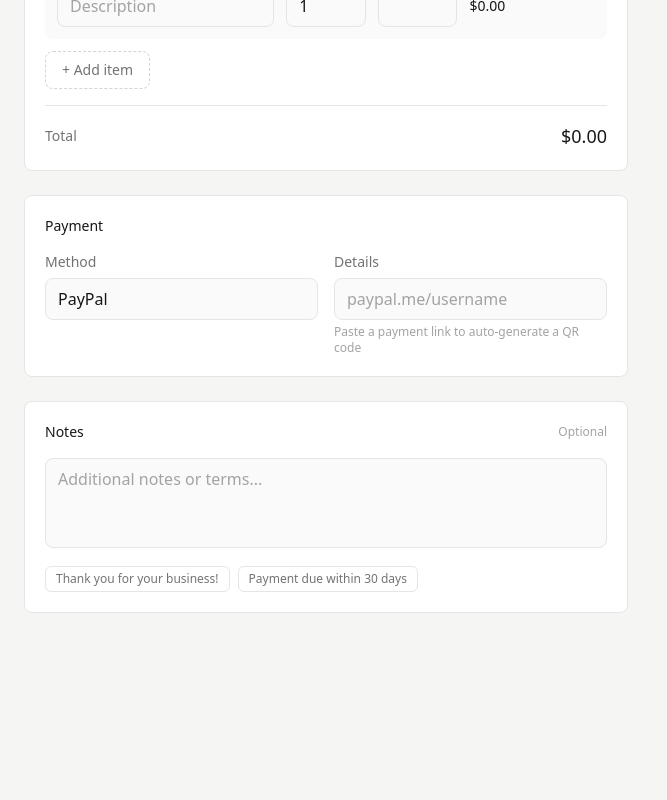
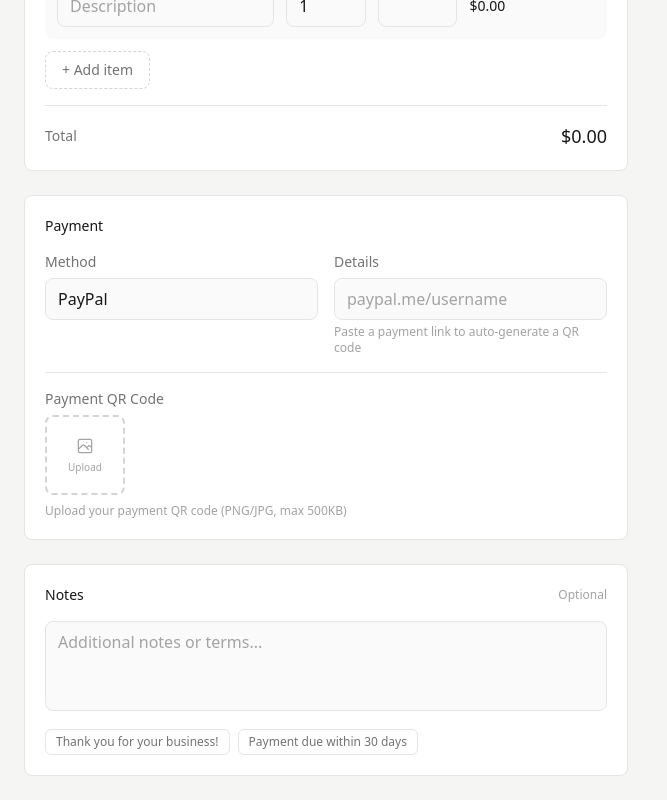
Before and after one commit to janmaaarc/invoice-generator-v2, a React (Vite) app: page / in a window 1280 px wide. Shown: the part 955-1755 px from the top of the page, without its empty margins (0-667 px from the left). Before the commit the page ends 1592 px from the top, so only its background shows below. Built offline with nearby package versions, Linux system fonts and the light colour scheme.

Commit message:
feat: add payment QR code image upload
Allow uploading a custom QR code image (PayPal, Wise, GCash, etc.)
in the Payment section. Uploaded QR takes priority over auto-generated
ones in the invoice preview.

```diff
--- a/src/components/InvoiceForm.tsx
+++ b/src/components/InvoiceForm.tsx
@@ -1,4 +1,4 @@
-import { useState } from 'react';
+import { useRef, useState } from 'react';
 import { CURRENCIES, DUE_DATE_PRESETS, calculateDueDate } from '../types';
 import type { InvoiceData, LineItem, SavedClient } from '../types';
 
@@ -111,6 +111,26 @@ export function InvoiceForm({ invoice, onChange, clients = [] }: InvoiceFormProp
   const isPaymentLinkMethod = (method: string): boolean => {
     const lower = method.toLowerCase().trim();
     return ['paypal', 'wise', 'venmo', 'cash app', 'cashapp'].some(m => lower.includes(m));
+  };
+
+  const qrInputRef = useRef<HTMLInputElement>(null);
+
+  const handleQrUpload = (e: React.ChangeEvent<HTMLInputElement>) => {
+    const file = e.target.files?.[0];
+    if (!file) return;
+
+    if (file.size > 500000) {
+      alert('QR code image must be less than 500KB');
+      return;
+    }
+
+    const reader = new FileReader();
+    reader.onload = (event) => {
+      const result = event.target?.result as string;
+      onChange({ ...invoice, paymentQrImage: result });
+    };
+    reader.readAsDataURL(file);
+    e.target.value = '';
   };
 
   const inputClass =
@@ -514,12 +534,63 @@ export function InvoiceForm({ invoice, onChange, clients = [] }: InvoiceFormProp
               value={invoice.paymentDetails}
               onChange={(e) => updateField('paymentDetails', e.target.value)}
             />
-            {isPaymentLinkMethod(invoice.paymentMethod) && (
+            {isPaymentLinkMethod(invoice.paymentMethod) && !invoice.paymentQrImage && (
               <p className="text-xs text-neutral-400 mt-1">
                 Paste a payment link to auto-generate a QR code
               </p>
             )}
           </div>
+        </div>
+
+        {/* QR Code Upload */}
+        <div className="mt-4 pt-4 border-t border-neutral-200 dark:border-neutral-800">
+          <label className={labelClass}>Payment QR Code</label>
+          <div className="flex items-center gap-4">
+            {invoice.paymentQrImage ? (
+              <div className="relative group">
+                <img
+                  src={invoice.paymentQrImage}
+                  alt="Payment QR"
+                  className="w-20 h-20 object-contain rounded-lg border border-neutral-200 dark:border-neutral-700 bg-white"
+                />
+                <button
+                  type="button"
+                  onClick={() => onChange({ ...invoice, paymentQrImage: undefined })}
+                  className="absolute -top-2 -right-2 w-5 h-5 bg-neutral-900 dark:bg-white text-white dark:text-neutral-900 rounded-full text-xs flex items-center justify-center opacity-0 group-hover:opacity-100 transition-opacity hover:scale-110"
+                >
+                  ×
+                </button>
+              </div>
+            ) : (
+              <button
+                type="button"
+                onClick={() => qrInputRef.current?.click()}
+                className="w-20 h-20 border-2 border-dashed border-neutral-300 dark:border-neutral-700 rounded-lg flex flex-col items-center justify-center text-neutral-400 hover:border-neutral-400 dark:hover:border-neutral-600 hover:text-neutral-500 transition-colors gap-1"
+              >
+                <svg className="w-5 h-5" fill="none" stroke="currentColor" viewBox="0 0 24 24">
+                  <path strokeLinecap="round" strokeLinejoin="round" strokeWidth={1.5} d="M4 16l4.586-4.586a2 2 0 012.828 0L16 16m-2-2l1.586-1.586a2 2 0 012.828 0L20 14m-6-6h.01M6 20h12a2 2 0 002-2V6a2 2 0 00-2-2H6a2 2 0 00-2 2v12a2 2 0 002 2z" />
+                </svg>
+                <span className="text-[10px]">Upload</span>
+              </button>
+            )}
+            {invoice.paymentQrImage && (
+              <button
+                type="button"
+                onClick={() => qrInputRef.current?.click()}
+                className="text-sm text-neutral-500 hover:text-neutral-700 dark:hover:text-neutral-300 transition-colors"
+              >
+                Change
+              </button>
+            )}
+            <input
+              ref={qrInputRef}
+              type="file"
+              accept="image/*"
+              className="hidden"
+              onChange={handleQrUpload}
+            />
+          </div>
+          <p className="text-xs text-neutral-400 mt-2">Upload your payment QR code (PNG/JPG, max 500KB)</p>
         </div>
       </section>
 
--- a/src/components/InvoicePreview.tsx
+++ b/src/components/InvoicePreview.tsx
@@ -208,7 +208,15 @@ export const InvoicePreview = forwardRef<HTMLDivElement, InvoicePreviewProps>(
                 )}
               </div>
             </div>
-            {shouldShowQr && (
+            {invoice.paymentQrImage ? (
+              <div style={{ marginLeft: 24, flexShrink: 0 }}>
+                <img
+                  src={invoice.paymentQrImage}
+                  alt="Payment QR"
+                  style={{ width: 80, height: 80, objectFit: 'contain' }}
+                />
+              </div>
+            ) : shouldShowQr ? (
               <div style={{ marginLeft: 24, flexShrink: 0 }}>
                 <QRCodeSVG
                   value={paymentUrl || invoice.paymentDetails}
@@ -218,7 +226,7 @@ export const InvoicePreview = forwardRef<HTMLDivElement, InvoicePreviewProps>(
                   fgColor="#171717"
                 />
               </div>
-            )}
+            ) : null}
           </div>
         )}
 
--- a/src/types.ts
+++ b/src/types.ts
@@ -25,6 +25,7 @@ export interface InvoiceData {
 
   paymentMethod: string;
   paymentDetails: string;
+  paymentQrImage?: string;
   notes: string;
   currency: string;
 
```
